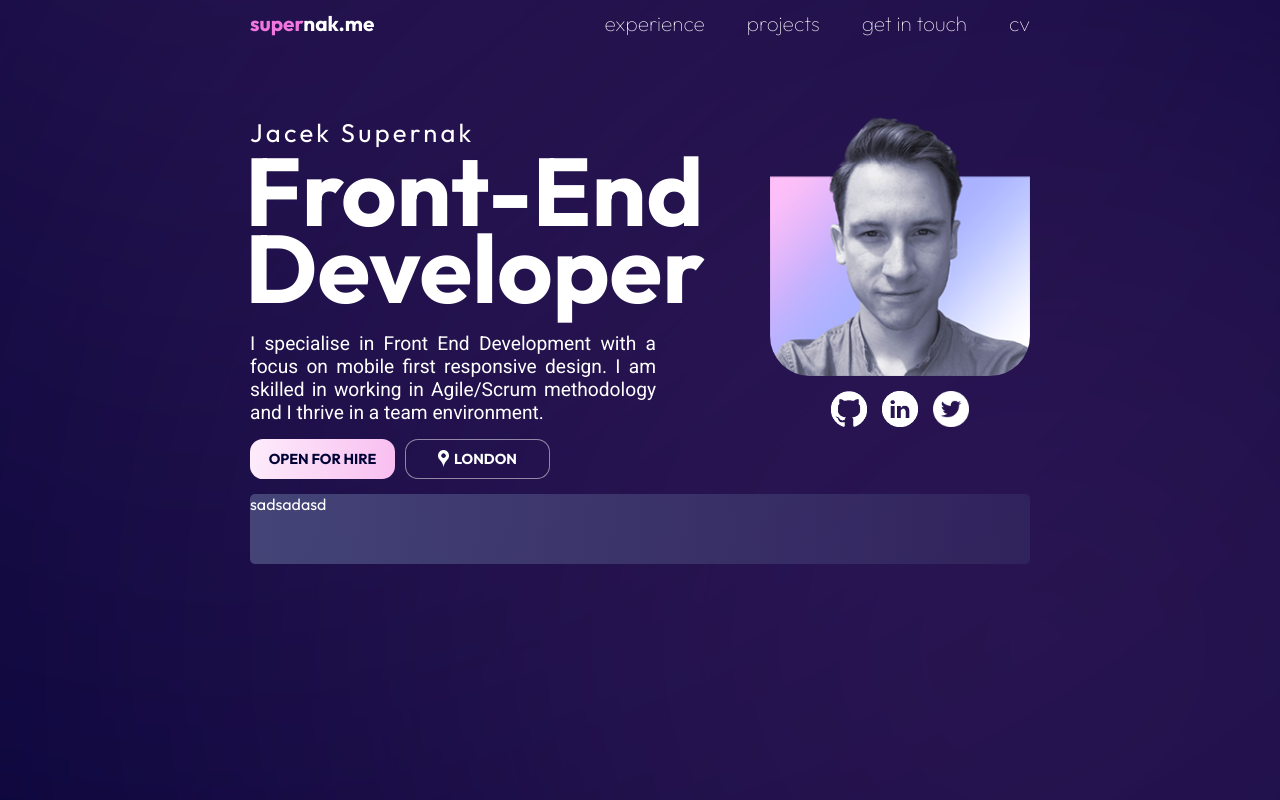
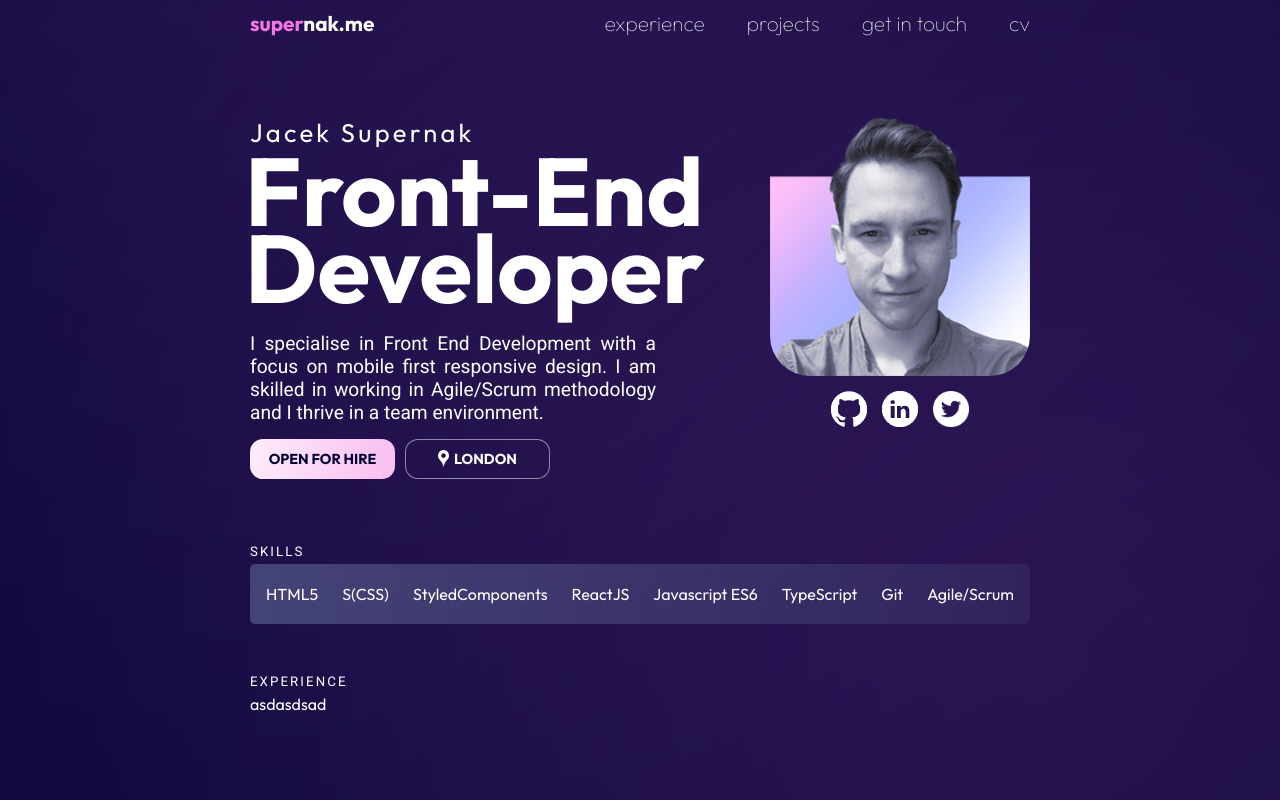
Before and after one commit to jaceksupernak/portfolio, a React (Create React App) app: page / in a window 1280 px wide. Shown: the top 800 px of the page. Built offline with nearby package versions, Linux system fonts and the light colour scheme.

Commit message:
create Experience component

```diff
--- a/src/App.tsx
+++ b/src/App.tsx
@@ -6,12 +6,22 @@ import Eclipses from './components/eclipses/Eclipses';
 import Navbar from './components/navbar/Navbar';
 import Hero from './components/hero/Hero';
 import Skills from './components/skills/Skills';
+import Experience from './components/experience/Experience';
 
 const SiteWrapper = styled.div`
   width: 100%;
   max-width: 800px;
   position: relative;
   padding: 10px;
+`;
+
+export const SectionHeaderStyled = styled.h5`
+  text-transform: uppercase;
+  margin-top: 50px;
+  margin-bottom: 5px;
+  font-family: ${theme.secondaryFontFamily};
+  font-weight: 400;
+  letter-spacing: 0.13rem;
 `;
 
 const App:React.FC = () => (
@@ -22,6 +32,7 @@ const App:React.FC = () => (
         <Navbar />
         <Hero />
         <Skills />
+        <Experience />
         <Eclipses />
       </SiteWrapper>
     </>
--- a/src/components/about/About.tsx
+++ b/src/components/about/About.tsx
@@ -24,7 +24,7 @@ const AboutStyled = styled.section`
     p {
         text-align: justify;
         max-width: 300px;
-        font-family: Roboto;
+        font-family: ${({ theme }) => theme.secondaryFontFamily}
     }
 
     @media (min-width: ${({ theme }) => theme.screen.tablet}) {
--- /dev/null
+++ b/src/components/eclipses/Eclipses.styled.tsx
@@ -0,0 +1,31 @@
+import styled from 'styled-components';
+
+interface EclipseProps {
+  diameter: string;
+  left: string;
+  top: string;
+  blur: string;
+  opacity?: number;
+}
+
+export const EclipseStyled = styled.div<EclipseProps>`
+  position: absolute;
+  background-color: ${({ theme }) => theme.secondaryLight};
+  border-radius: 50%;
+  width: ${(props) => props.diameter};
+  height: ${(props) => props.diameter};
+  left: ${(props) => props.left};
+  top: ${(props) => props.top};
+  filter: blur(${(props) => props.blur});
+  opacity:  ${(props) => (props.opacity ? props.opacity : 1)};
+  z-index: -1;
+`;
+
+export const EclipsesContainerStyled = styled.div`
+  @supports (-moz-appearance:none) {
+    & :nth-child(2) {
+      background-color: ${({ theme }) => theme.secondaryLight};
+      left: 75%;
+    }
+  }
+`;
--- a/src/components/eclipses/Eclipses.tsx
+++ b/src/components/eclipses/Eclipses.tsx
@@ -1,50 +1,29 @@
 import React from 'react';
-import styled from 'styled-components';
-
-interface EclipseProps {
-  diameter: string;
-  left: string;
-  top: string;
-  blur: string;
-  opacity?: number;
-}
-
-const Eclipse = styled.div<EclipseProps>`
-  position: absolute;
-  background-color: ${({ theme }) => theme.secondaryLight};
-  border-radius: 50%;
-  width: ${(props) => props.diameter};
-  height: ${(props) => props.diameter};
-  left: ${(props) => props.left};
-  top: ${(props) => props.top};
-  filter: blur(${(props) => props.blur});
-  opacity:  ${(props) => (props.opacity ? props.opacity : 1)};
-  z-index: -1;
-`;
+import { EclipseStyled, EclipsesContainerStyled } from './Eclipses.styled';
 
 const Eclipses:React.FC = () => (
-  <>
-    <Eclipse
+  <EclipsesContainerStyled>
+    <EclipseStyled
       diameter="660px"
-      left="-343px"
-      top="-720px"
+      left="-270px"
+      top="-680px"
       blur="670px"
     />
-    <Eclipse
+    <EclipseStyled
       diameter="955px"
       left="40%"
       top="169px"
       blur="477px"
       opacity={0.5}
     />
-    <Eclipse
+    <EclipseStyled
       diameter="1117px"
       left="-986px"
       top="2146px"
       blur="577px"
       opacity={0.5}
     />
-  </>
+  </EclipsesContainerStyled>
 );
 
 export default Eclipses;
--- /dev/null
+++ b/src/components/experience/Experience.tsx
@@ -0,0 +1,11 @@
+import React from 'react';
+import { SectionHeaderStyled } from '../../App';
+
+const Experience:React.FC = () => (
+  <>
+    <SectionHeaderStyled>experience</SectionHeaderStyled>
+    asdasdsad
+  </>
+);
+
+export default Experience;
--- /dev/null
+++ b/src/components/skills/Skills.styled.tsx
@@ -0,0 +1,25 @@
+import styled from 'styled-components';
+
+export const SkillsStyled = styled.div`
+  display: flex;
+  justify-content: start;
+  align-items: start;
+  flex-wrap: wrap;
+  width: 100%;
+  background: linear-gradient(91.78deg, #515586 -44.01%, rgba(204, 207, 255, 0) 140.31%);
+  border-radius: 5px;
+
+  @media (min-width: ${({ theme }) => theme.screen.laptop}) {
+    justify-content: center;
+  }
+`;
+
+export const SkillStyled = styled.span`
+  font-size: 0.9rem;
+  padding: 10px 12px;
+
+  @media (min-width: ${({ theme }) => theme.screen.laptop}) {
+    padding: 20px 12px;
+    font-size: 1rem;
+    }
+`;
--- a/src/components/skills/Skills.tsx
+++ b/src/components/skills/Skills.tsx
@@ -1,17 +1,29 @@
 import React from 'react';
-import styled from 'styled-components';
+import { SectionHeaderStyled } from '../../App';
+import { SkillsStyled, SkillStyled } from './Skills.styled';
 
-const SkillsStyled = styled.div`
-  width: 100%;
-  height: 70px;
-  background: linear-gradient(91.78deg, #515586 -44.01%, rgba(204, 207, 255, 0) 140.31%);
-  border-radius: 5px;
-`;
+const skillsData = [
+  'HTML5',
+  'S(CSS)',
+  'StyledComponents',
+  'ReactJS',
+  'Javascript ES6',
+  'TypeScript',
+  'Git',
+  'Agile/Scrum',
+];
 
 const Skills:React.FC = () => (
-  <SkillsStyled>
-    sadsadasd
-  </SkillsStyled>
+  <>
+    <SectionHeaderStyled>skills</SectionHeaderStyled>
+    <SkillsStyled>
+      {skillsData.map((skill) => (
+        <SkillStyled key={skill}>
+          {skill}
+        </SkillStyled>
+      ))}
+    </SkillsStyled>
+  </>
 );
 
 export default Skills;
--- a/src/theme/theme.ts
+++ b/src/theme/theme.ts
@@ -8,6 +8,8 @@ const dark = {
   primaryLightTransparent: 'rgba(255, 255, 255, 0.5)', //#FFFFF
   secondaryLight: 'rgba(241, 118, 224, 1)', //#F176E0
   secondaryLightBrighter: 'rgba(255, 182, 245, 1)', //#FFB6F5
+  primaryFontFamily: 'Outfit',
+  secondaryFontFamily: 'Roboto',
   screen: {
     mobile: '400px',
     tablet: '500px',
```
Also changed, not shown: src/App.css (deleted, +0 -38 lines).
